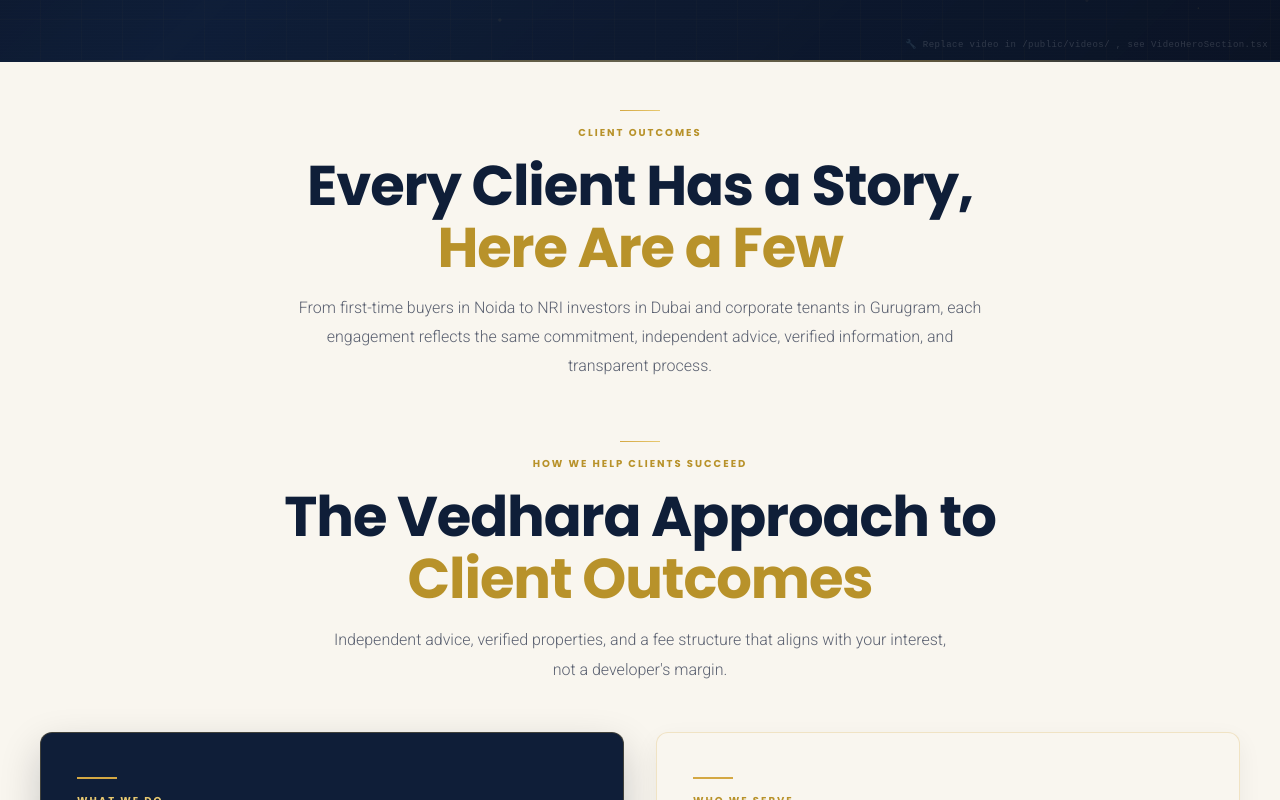
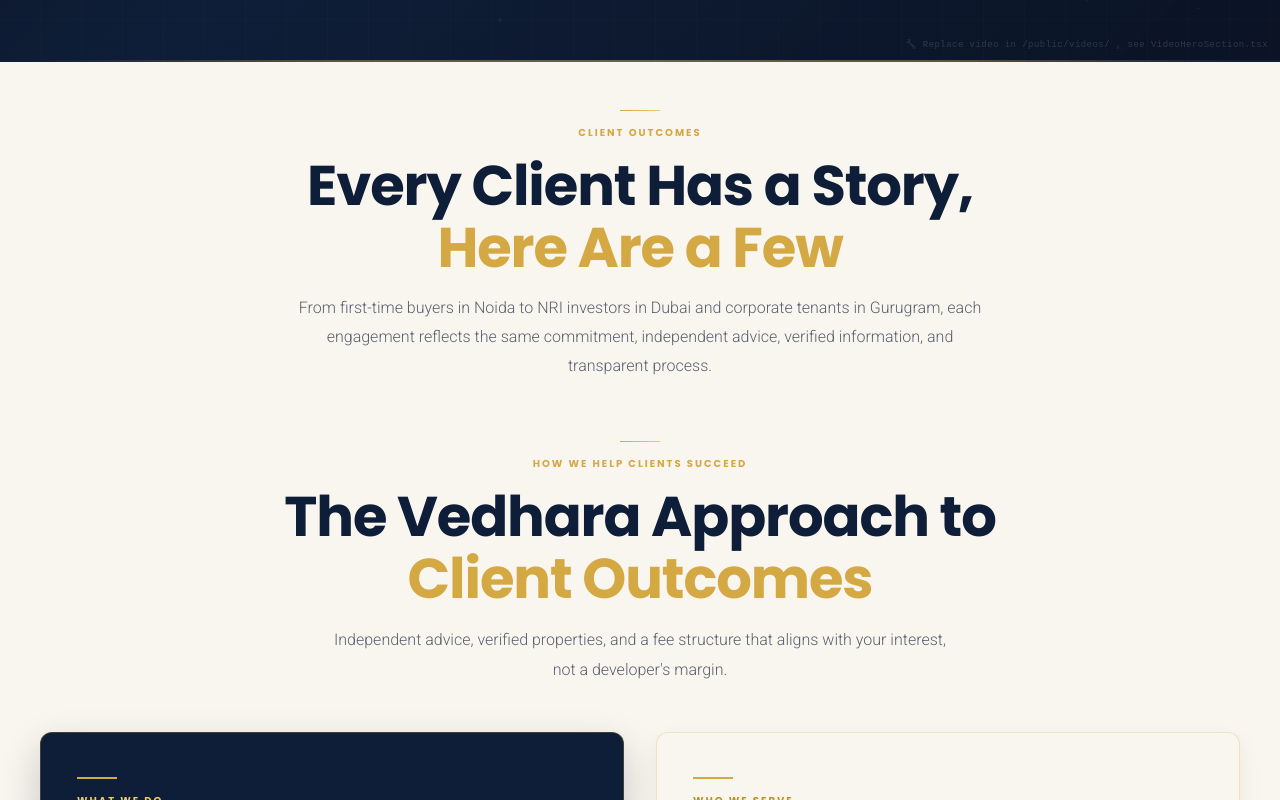
Before and after one commit to mohit1661-ai/Vedhara-Group-Supabase, a Next.js app: page /success-stories in a window 1280 px wide. Shown: the part 540-1340 px from the top of the page. Built offline with nearby package versions, Linux system fonts and the light colour scheme.

Commit message:
Use #d4a843 gold for accent text on success stories and CTA

```diff
--- a/app/success-stories/page.tsx
+++ b/app/success-stories/page.tsx
@@ -85,9 +85,9 @@ export default function SuccessStoriesPage() {
         <div style={{ maxWidth:700,margin:"0 auto" }}>
           <ScrollReveal>
             <span className="v-line" style={{ margin:"0 auto 14px" }} />
-            <p className="eyebrow" style={{ color:"var(--gold-dk)",marginBottom:14 }}>Client Outcomes</p>
+            <p className="eyebrow" style={{ color:"#d4a843",marginBottom:14 }}>Client Outcomes</p>
             <h2 className="heading-xl" style={{ color:"var(--navy)",marginBottom:16 }}>
-              Every Client Has a Story,<br /><span style={{ color:"var(--gold-dk)" }}>Here Are a Few</span>
+              Every Client Has a Story,<br /><span style={{ color:"#d4a843" }}>Here Are a Few</span>
             </h2>
             <p className="body-lg" style={{ color:"var(--slate)",lineHeight:1.8 }}>
               From first-time buyers in Noida to NRI investors in Dubai and corporate tenants in Gurugram, each engagement reflects the same commitment, independent advice, verified information, and transparent process.
@@ -102,9 +102,9 @@ export default function SuccessStoriesPage() {
           <ScrollReveal>
             <div style={{ textAlign:"center",marginBottom:48 }}>
               <span className="v-line" style={{ margin:"0 auto 14px" }} />
-              <p className="eyebrow" style={{ color:"var(--gold-dk)",marginBottom:14 }}>How We Help Clients Succeed</p>
+              <p className="eyebrow" style={{ color:"#d4a843",marginBottom:14 }}>How We Help Clients Succeed</p>
               <h2 className="heading-xl" style={{ color:"var(--navy)",marginBottom:16 }}>
-                The Vedhara Approach to<br /><span style={{ color:"var(--gold-dk)" }}>Client Outcomes</span>
+                The Vedhara Approach to<br /><span style={{ color:"#d4a843" }}>Client Outcomes</span>
               </h2>
               <p className="body-lg" style={{ color:"var(--slate)",maxWidth:620,margin:"0 auto" }}>
                 Independent advice, verified properties, and a fee structure that aligns with your interest, not a developer&apos;s margin.
--- a/components/sections/CTASection.tsx
+++ b/components/sections/CTASection.tsx
@@ -9,7 +9,7 @@ export default function CTASection() {
           <span className="v-line" style={{ margin:"0 auto 14px" }} />
           <h2 className="heading-xl" style={{ color:"var(--navy)",lineHeight:1.1,marginBottom:20 }}>
             Ready to Make Your{" "}
-            <em className="display-gold" style={{ fontSize:"inherit",color:"var(--gold-dk)" }}>Next Property Move?</em>
+            <em className="display-gold" style={{ fontSize:"inherit",color:"#d4a843" }}>Next Property Move?</em>
           </h2>
           <p className="body-lg" style={{ color:"var(--slate)",marginBottom:28 }}>
             Independent advisory · Verified listings · Free consultation
```
